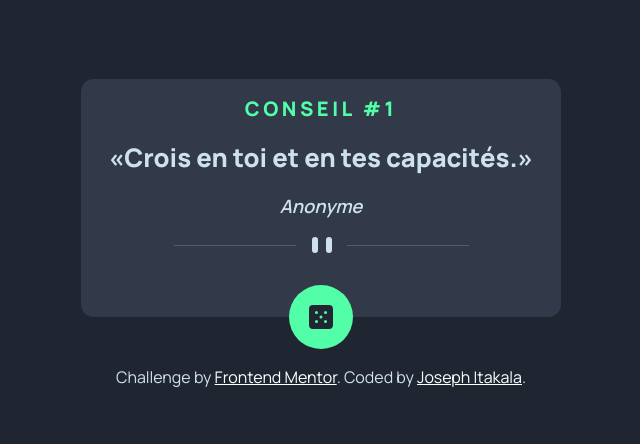
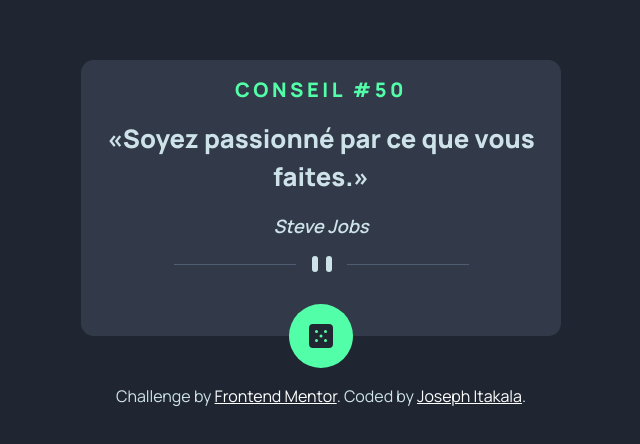
Before and after one commit to Joe-Itax/advice-generator-app-react, a React (Vite) app: page / in a window 1280 px wide. Shown: the part 166-610 px from the top of the page, without its empty margins (319-959 px from the left). Built offline with nearby package versions, Linux system fonts and the light colour scheme.

Commit message:
Fix: Handle initial rendering of random advice Added useEffect to generate randomNum when advices are available Conditionally render loading state while advices are loading Ensured randomNum is calculated only when advices array has length

```diff
--- a/src/components/advices/advices.jsx
+++ b/src/components/advices/advices.jsx
@@ -1,12 +1,17 @@
-import { useContext, useState } from "react";
+import { useContext, useState, useEffect } from "react";
 
 import globalContext from "../../contexts/global-context";
 
 export default function Advices() {
   const advices = useContext(globalContext);
-  const [randomNum, setRandomNum] = useState(
-    Math.floor(Math.random() * advices.length)
-  );
+  const [randomNum, setRandomNum] = useState(0);
+
+  useEffect(() => {
+    if (advices.length > 0) {
+      setRandomNum(Math.floor(Math.random() * advices.length));
+    }
+  }, [advices]);
+
   function handleClick() {
     setRandomNum(Math.floor(Math.random() * advices.length));
   }
```
